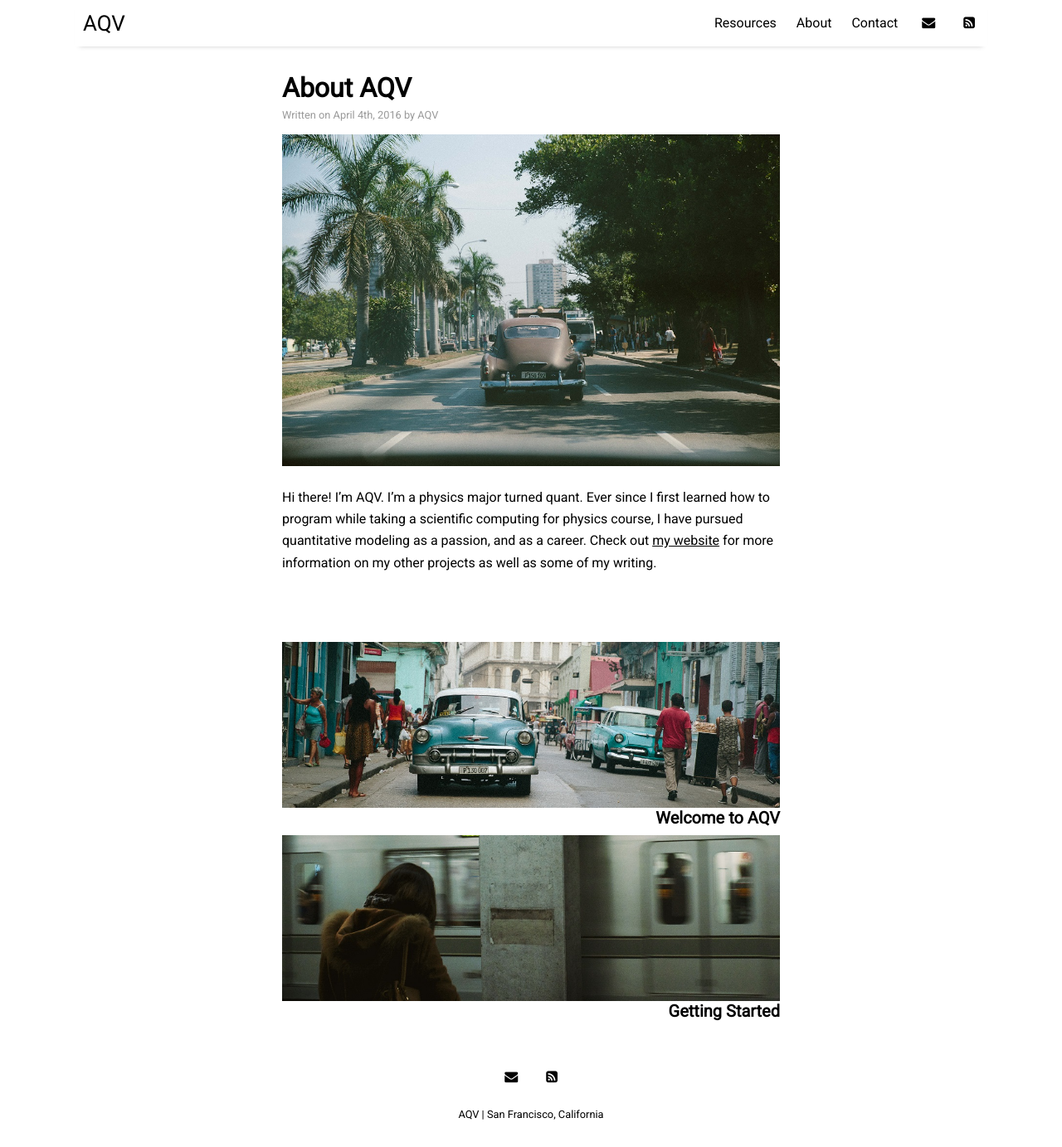
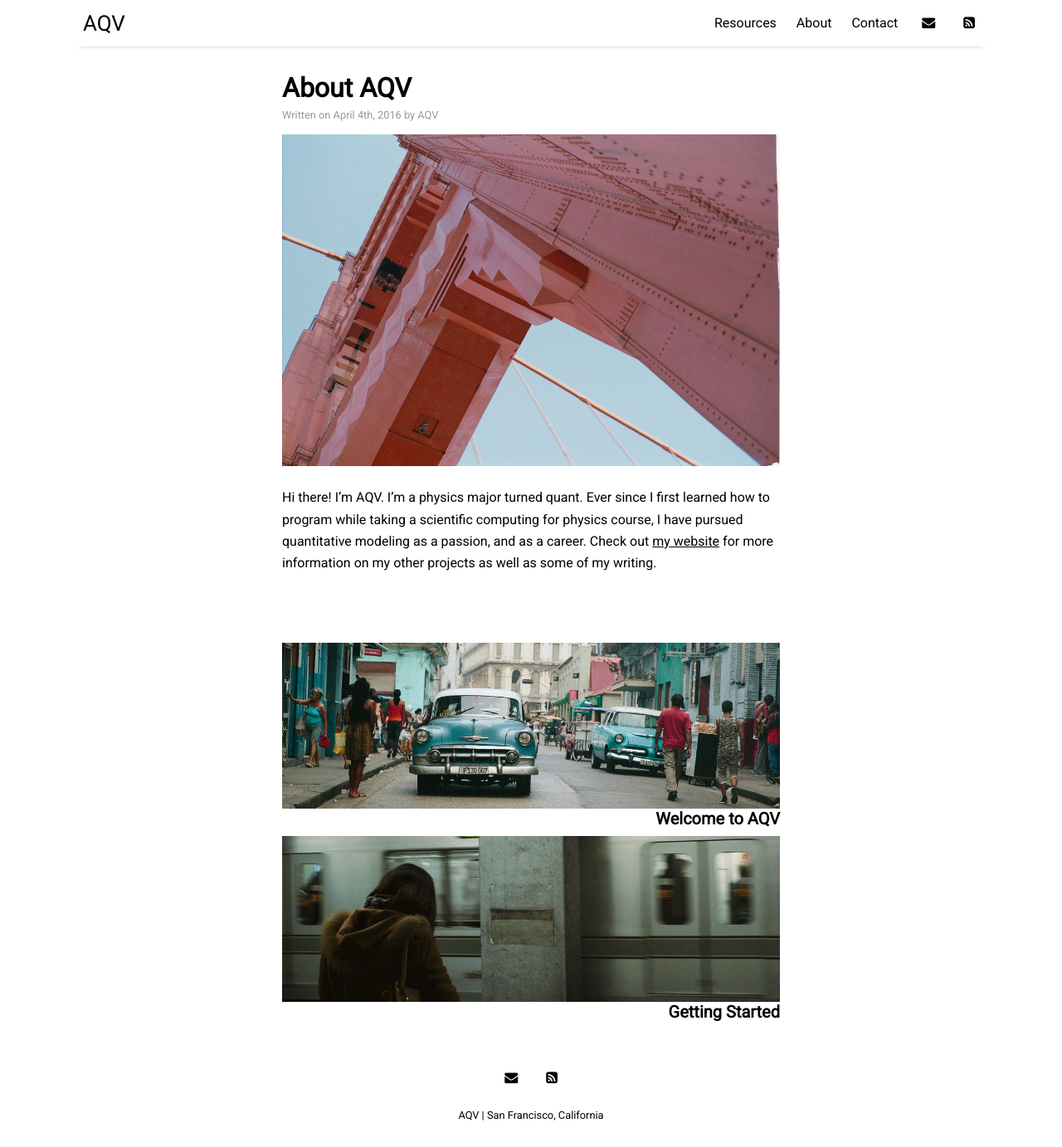
Before and after one commit to aqv-us/aqv-us, a Jekyll site: the page built from _posts/2016-04-04-about-the-author.md, in a window 1280 px wide and 1383 px high. Shown: the whole window at 83% size. Built offline with Jekyll 4.4.1, drawn with Linux system fonts in a browser that asks for light colours; nearby versions of some CDN libraries.

Commit message:
Update 2016-04-04-about-the-author.md

```diff
--- a/_posts/2016-04-04-about-the-author.md
+++ b/_posts/2016-04-04-about-the-author.md
@@ -4,7 +4,7 @@ title: "About AQV"
 author: "AQV"
 categories: facts
 tags: [sample]
-image: cuba-2.jpg
+image: ggb.jpg
 ---
 
 Hi there! I'm AQV. I’m a physics major turned quant. Ever since I first learned how to program while taking a scientific computing for physics course, I have pursued quantitative modeling as a passion, and as a career. Check out [my website](https://www.aqv.us/) for more information on my other projects as well as some of my writing.
```
